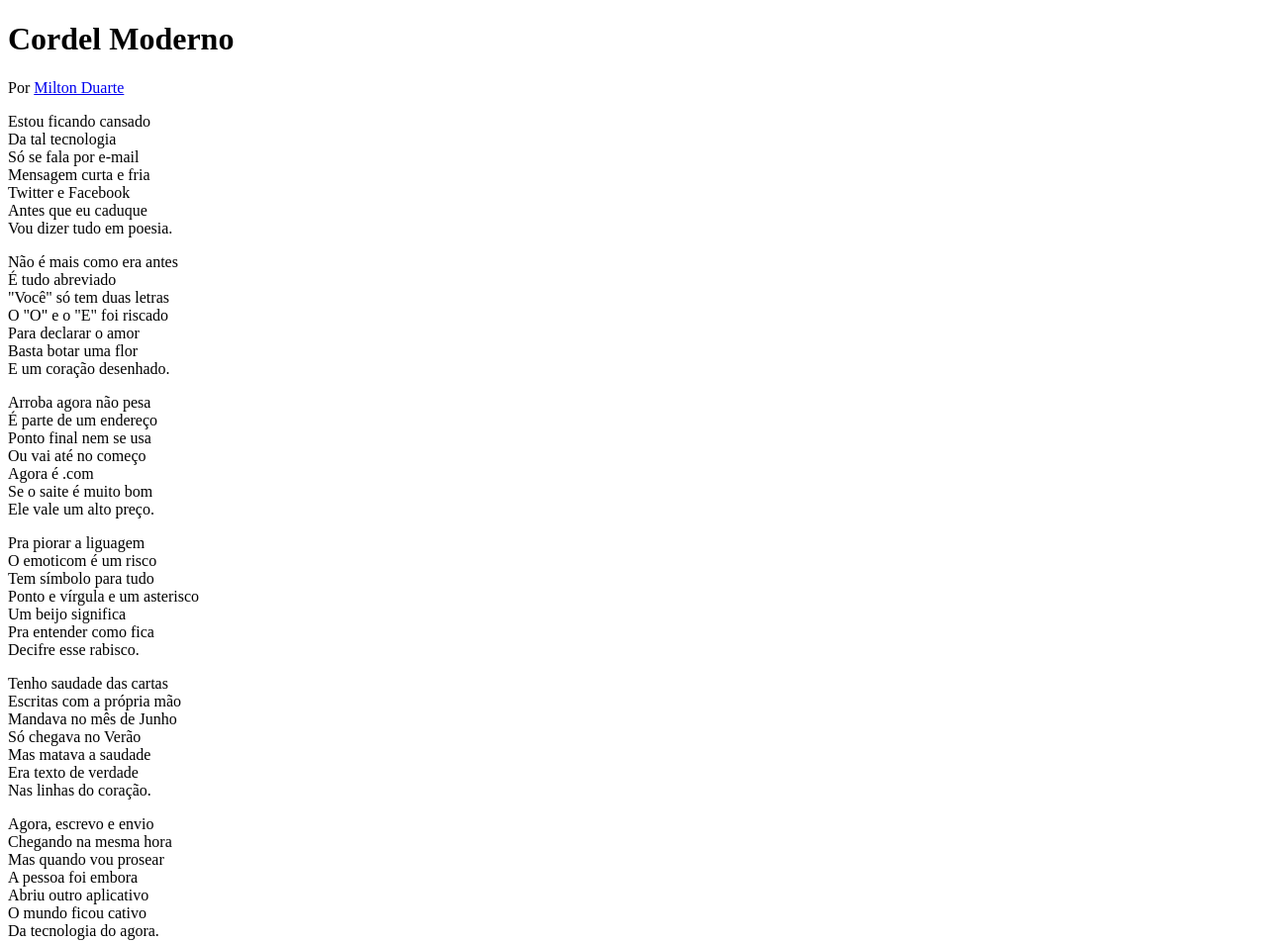
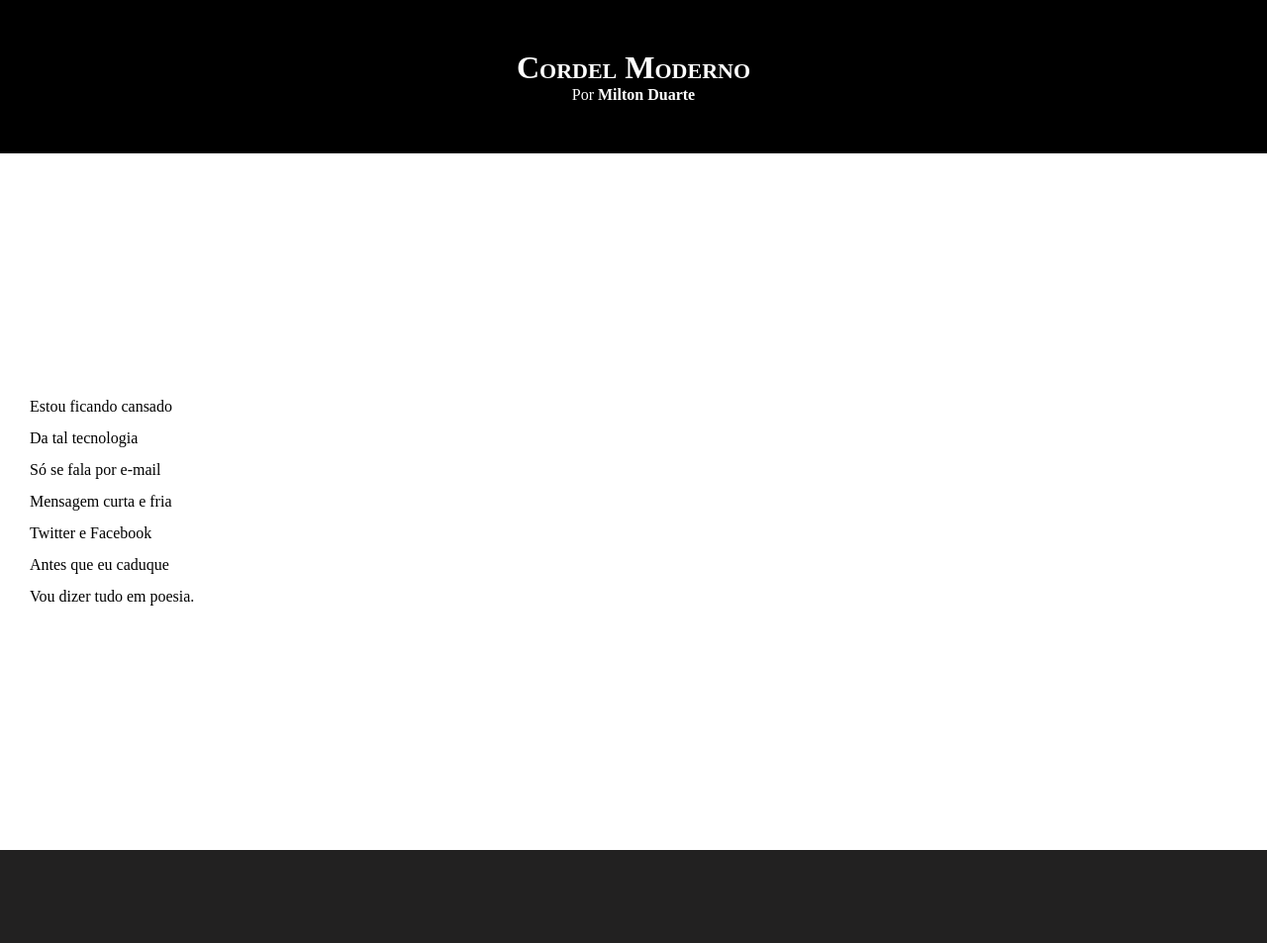
Before and after one commit to orian11maluleque/html-css, a plain HTML site: page desafios/d012/index.html in a window 1280 px wide. Shown: the top 953 px of the page at 99% size. Drawn offline with Linux system fonts and the light colour scheme.

Commit message:
doing css

```diff
--- a/desafios/d012/estilo/style.css
+++ b/desafios/d012/estilo/style.css
@@ -1 +1,67 @@
 @charset "UTF-8";
+
+*{
+    padding: 0px;
+    margin: 0px;
+}
+
+html,body{
+    background-color: darkgray;
+    min-height: 100vh;
+
+}
+
+header{
+    background-color: black;
+    text-align: center;
+    color: white;
+}
+
+header>h1{
+    padding-top: 50px;
+    font-variant: small-caps;
+}
+
+header>p{
+    padding-bottom: 50px;
+}
+
+header a, footer a{
+    color: white;
+    text-decoration: none;
+    font-weight: bolder;
+}
+
+header a:hover, footer a:hover{
+    text-decoration: underline;
+}
+
+section{
+    padding-top: 30vh;
+    padding-bottom: 30vh;
+    padding-left: 30px;
+    line-height: 2em;
+}
+
+section.imagem{
+    background-color: rgb(34, 33, 33);
+    color: white;
+}
+
+section.imagem > p{
+    background-color: rgba(0, 0, 0, 0.342);
+    max-width: 500px;
+
+}
+
+section.normal{
+    background-color: white;
+    color: black;
+}
+
+footer{
+    background-color: black;
+    color: white;
+    text-align: center;
+    padding: 10px;
+}
--- a/desafios/d012/index.html
+++ b/desafios/d012/index.html
@@ -13,7 +13,7 @@
         <p>Por <a href="https://www.recantodasletras.com.br/poesias/3186743" target="_blank">Milton Duarte</a></p>
     </header>
 
-    <section>
+    <section class="normal">
         <p>
             Estou ficando cansado <br>
             Da tal tecnologia <br>
@@ -25,7 +25,7 @@
         </p>
     </section>
 
-    <section>
+    <section class="imagem">
         <p>
             Não é mais como era antes <br>
             É tudo abreviado <br>
@@ -37,7 +37,7 @@
         </p>
     </section>
 
-    <section>
+    <section class="normal">
         <p>
             Arroba agora não pesa <br>
             É parte de um endereço <br>
@@ -59,7 +59,7 @@
         </p>
     </section>
 
-    <section>
+    <section class="imagem">
         <p>
             Tenho saudade das cartas <br>
             Escritas com a própria mão <br>
@@ -71,7 +71,7 @@
         </p>
     </section>
 
-    <section>
+    <section class="normal">
         <p>
             Agora, escrevo e envio <br>
             Chegando na mesma hora <br>
```
